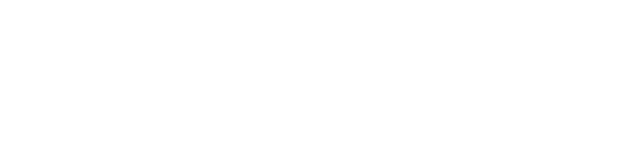
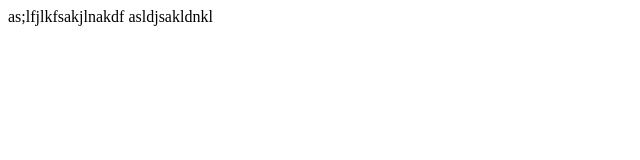
Before and after one commit to ghdus9007/lastgit, a plain HTML site: page index.html in a window 1280 px wide. Shown: the whole page, without its empty margins (0-640 px from the left). Drawn offline with Linux system fonts and the light colour scheme.

Commit message:
바디 추가

```diff
--- a/index.html
+++ b/index.html
@@ -5,6 +5,7 @@
 	</head>
 
 	<body>
-
+			as;lfjlkfsakjlnakdf
+		asldjsakldnkl
 	</body>
 </html>
```
